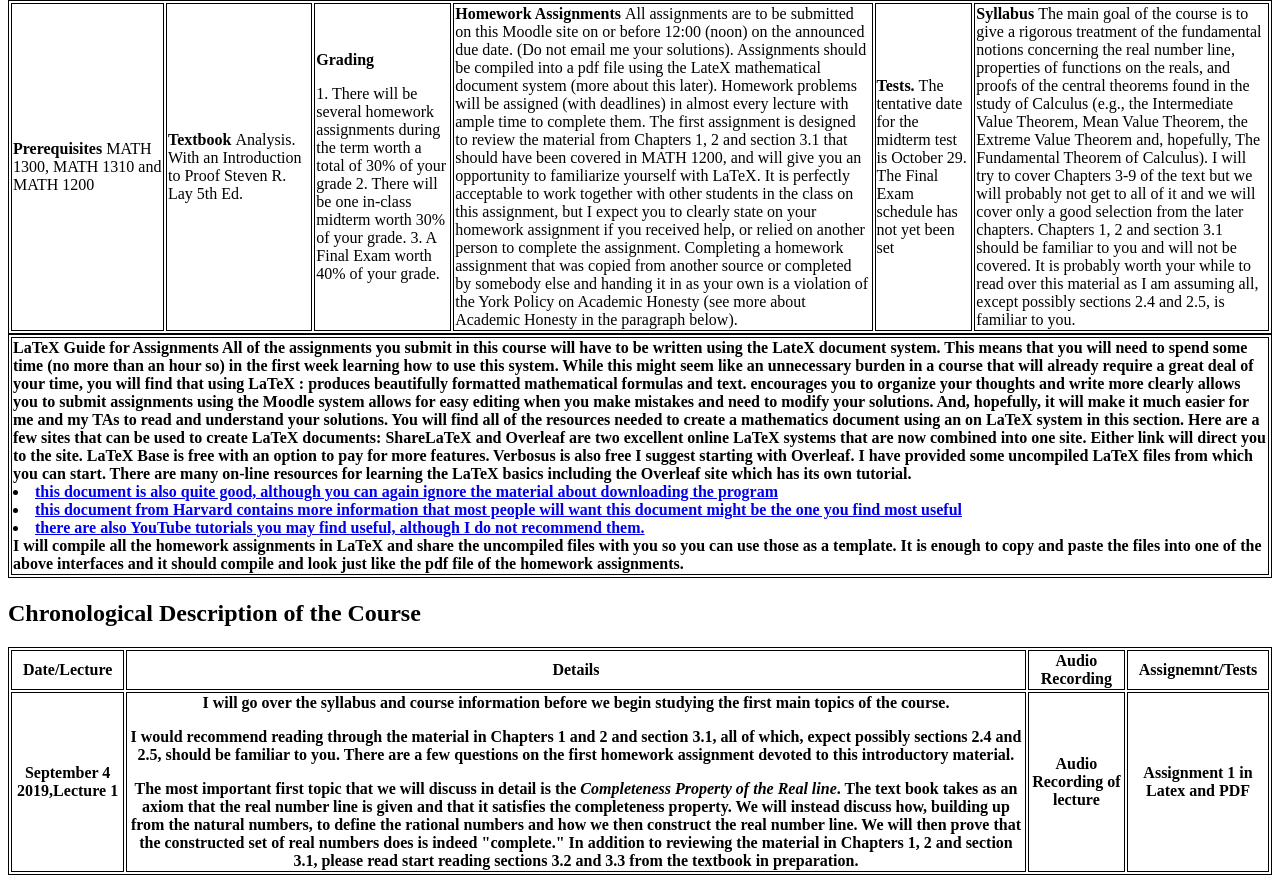
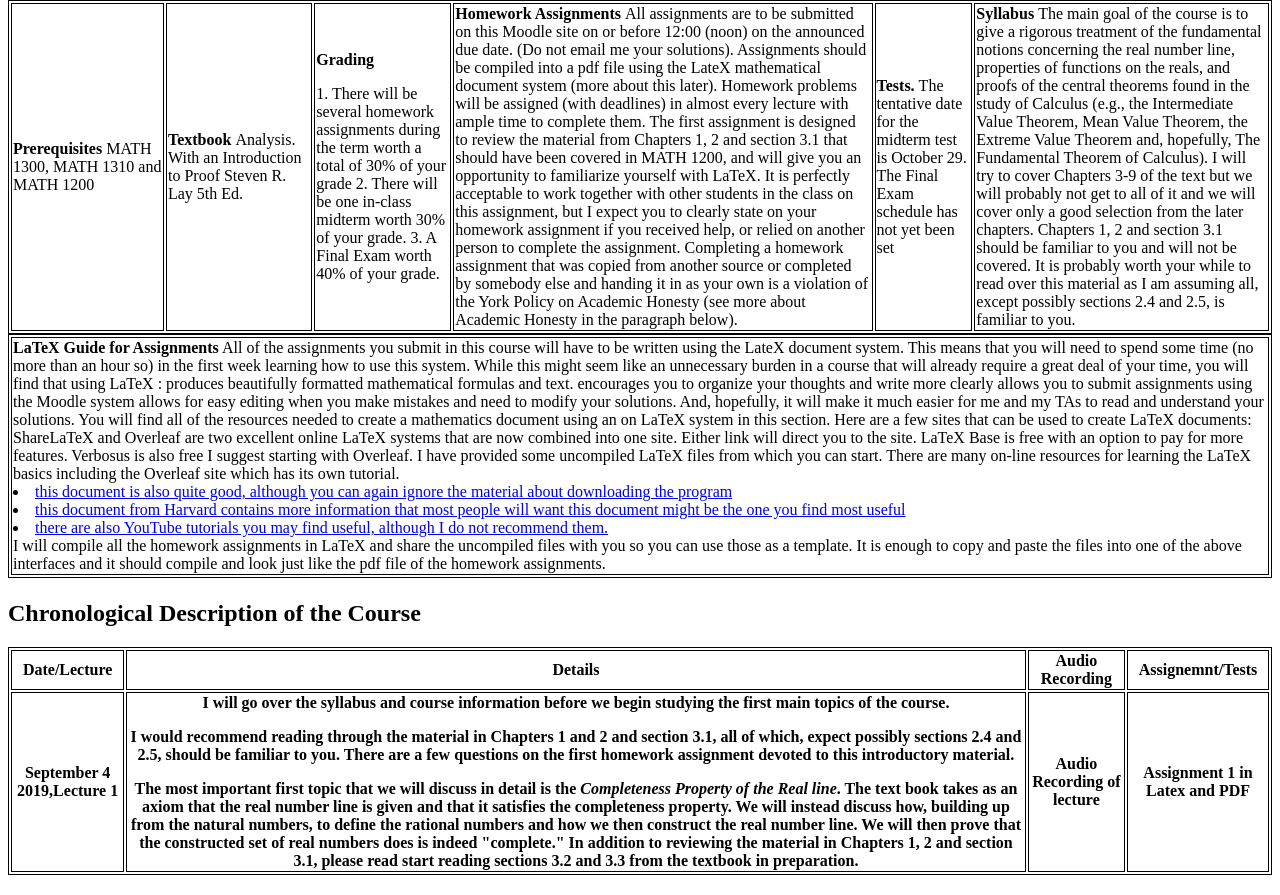
Before and after one commit to bluewworks/classes, a plain HTML site: page Analysis I/index.html in a window 1280 px wide. Shown: the part 878-1773 px from the top of the page. Drawn offline with nearby package versions, Linux system fonts and the light colour scheme; some packages are replaced by stand-ins of ours; a script that the page names is missing.

Commit message:
Update index.html

```diff
--- a/Analysis I/index.html
+++ b/Analysis I/index.html
@@ -81,7 +81,7 @@ It is perfectly acceptable to work together with other students in the class on
 
 <table>
   <tr>
-    <td><b>LaTeX Guide for Assignments<b>
+    <td><b>LaTeX Guide for Assignments</b>
 All of the assignments you submit in this course will have to be written using the LateX document system.  This means that you will need to spend some time (no more than an hour so) in the first week learning how to use this system. While this might seem like an unnecessary burden in a course that will already require a great deal of your time, you will find that using LaTeX :
 
 produces beautifully formatted mathematical formulas and text.
```
